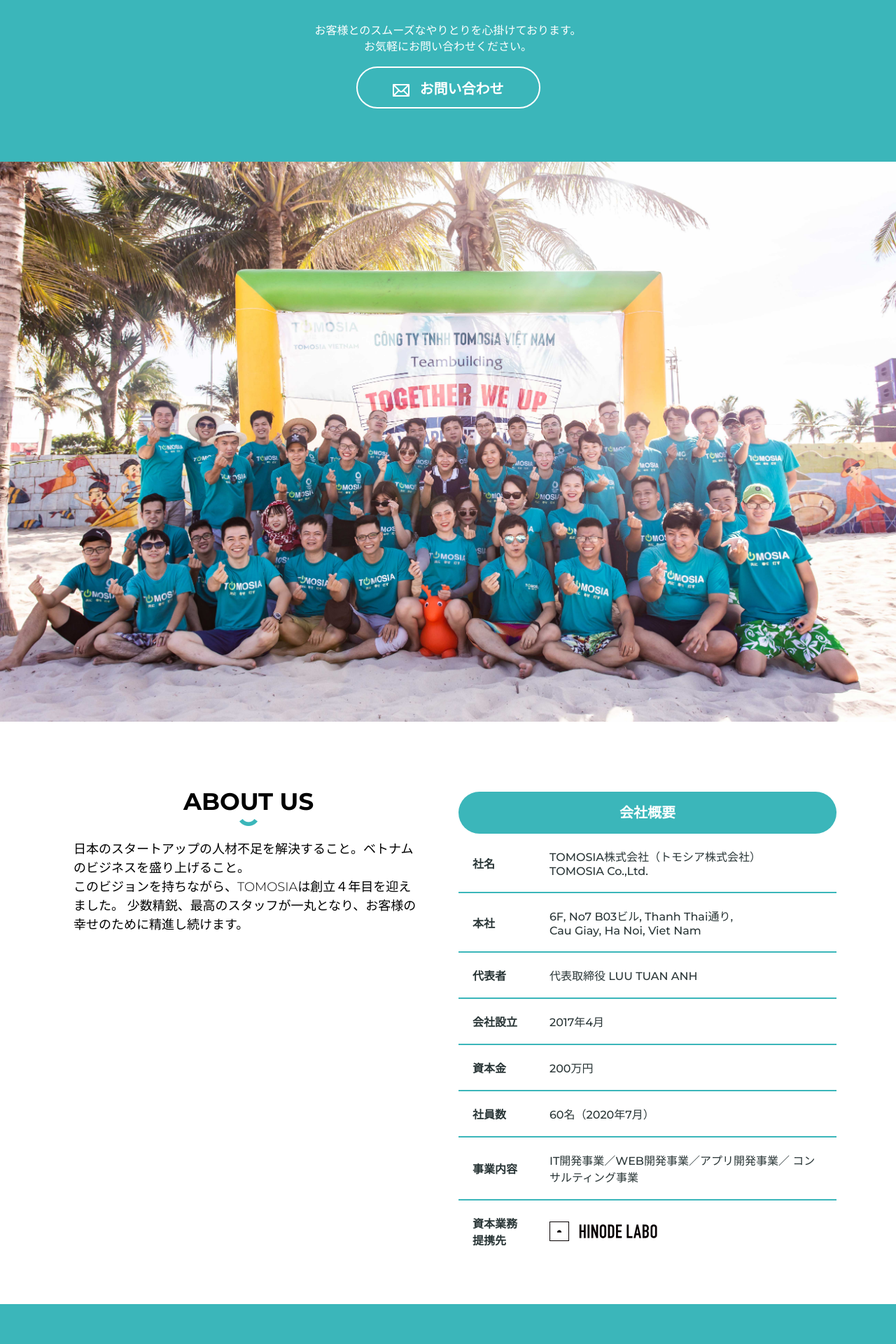
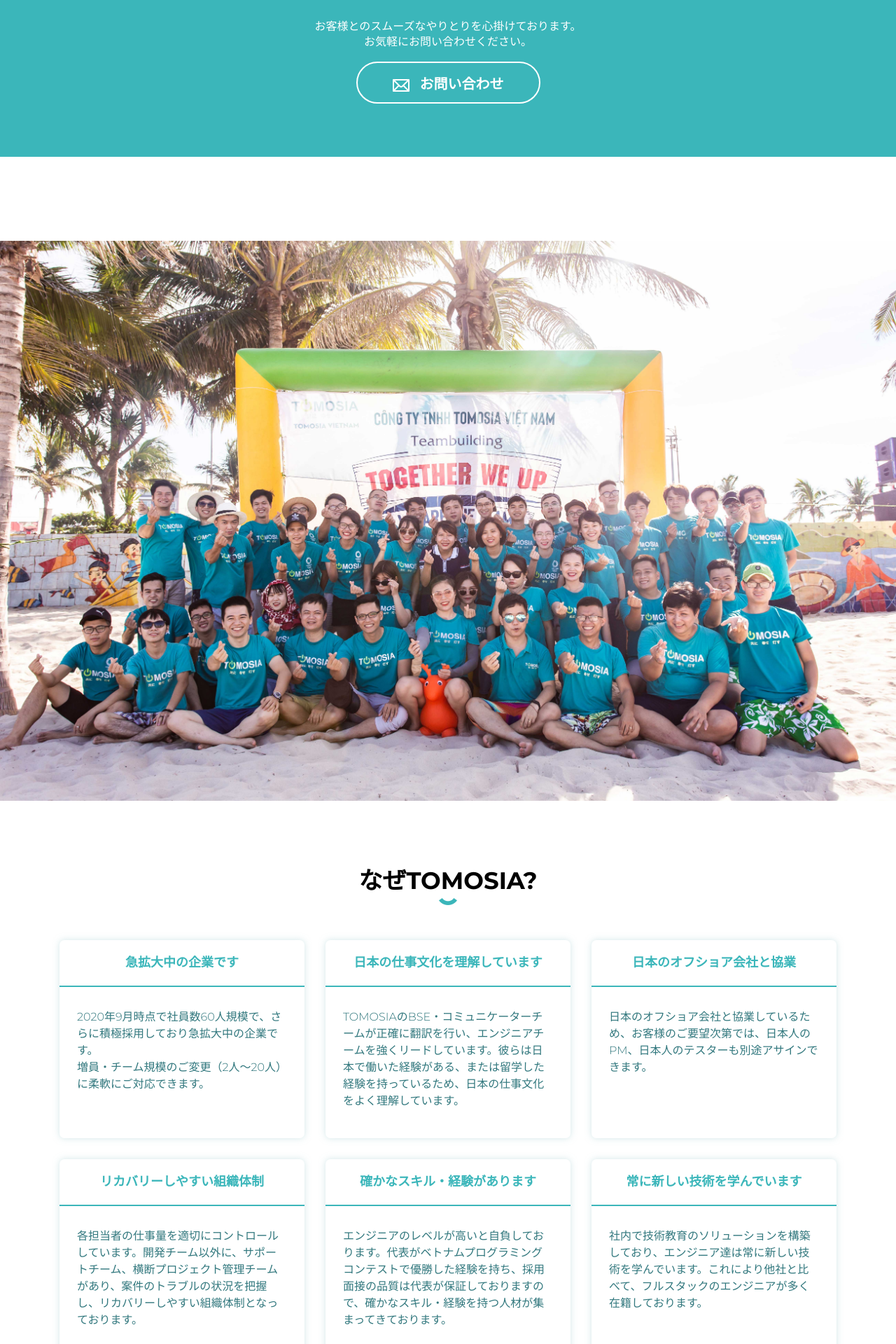
Before and after one commit to TOMOSIA-VIETNAM/Homepage, a PHP site: page /index.html in a window 1280 px wide. Shown: the part 3160-5080 px from the top of the page at 70% size. Run offline with PHP 8.4, Linux system fonts and the light colour scheme.

Commit message:
update design

```diff
--- a/css/main.css
+++ b/css/main.css
@@ -299,6 +299,7 @@
 .mb-4 { margin-bottom: 40px; }
 .mt-6 { margin-top: 60px; }
 .mb-6 { margin-bottom: 60px; }
+.p-0 { padding: 0; }
 
 .text-small { font-size: 14px; }
 
@@ -505,8 +506,6 @@
   width: calc(100% - 30px);
   top: -50px;
   background-color: #fff;
-  -webkit-box-shadow: 0px 0px 10px 0px rgba(168, 207, 212, 0.5);
-  -moz-box-shadow: 0px 0px 10px 0px rgba(168, 207, 212, 0.5);
   box-shadow: 0px 0px 10px 0px rgba(168, 207, 212, 0.5);
 }
 
@@ -567,18 +566,39 @@
   text-align: center;
 }
 
+.services-list .service-item.white-box {
+  box-shadow: 0px 0px 10px 0px rgba(168, 207, 212, 0.5);
+  margin-bottom: 30px;
+  border-radius: 7px;
+}
+
+.services-list .service-item.white-box h2 {
+  font-size: 18px;
+  line-height: 65px;
+  color: #3bb6ba;
+  border-bottom: 2px solid #3bb6ba;
+  margin: 0;
+}
+
+.services-list .service-item.white-box p {
+  color: #32787e;
+  font-size: 16px;
+  padding: 15px 25px;
+  height: 200px;
+}
+
 .services-list .service-item .image {
   height: 80px;
 }
 
 .services-list .service-item .title {
-  font-size: 17px;
+  font-size: 16px;
   font-weight: 500;
   display: inline-block;
   width: 100%;
-  line-height: 40px;
   border: 2px solid #fff;
   border-radius: 3px;
+  padding: 6px;
 }
 
 .services-list .service-item p {
@@ -620,6 +640,15 @@
 .section.about .section-sub-title {
   text-align: left;
   margin-bottom: 40px;
+}
+.section.about .button.block {
+  display: block;
+  max-width: 650px;
+  margin: 0 auto;
+}
+.table-info {
+  max-width: 650px;
+  margin: 0 auto;
 }
 .table-info tr td:first-child {
   width: 110px;
@@ -685,7 +714,7 @@
 .sample-description { width: 50%; float: left; padding: 0 20px; }
 
 .tech-list { list-style: none; text-align: center; padding: 0; margin: 0; }
-.tech-list .item { display: inline-block; width: 170px; text-align: center; margin-bottom: 20px; white-space: nowrap; }
+.tech-list .item { display: inline-block; width: 170px; text-align: center; margin-bottom: 30px; white-space: nowrap; }
 .tech-list .item img { height: 80px; width: auto; }
 /* ==========================================================================
    CARD
--- a/css/responsive.css
+++ b/css/responsive.css
@@ -1,3 +1,13 @@
+@media (max-width: 1200px) {
+  .services-list .service-item.white-box p {
+    height: 250px;
+  }
+
+  .container.services-list {
+    width: 100%;
+  }
+}
+
 @media (max-width: 1100px) {
   .samples-list,
   .members-list {
@@ -89,6 +99,14 @@
     white-space: pre;
   }
 
+  .services-list .service-item.white-box p {
+    height: auto;
+  }
+
+  .container.services-list {
+    max-width: 750px;
+  }
+
 }
 
 
--- a/index.html
+++ b/index.html
@@ -324,12 +324,78 @@
     </div>
   </div>
 
+  <!-- WHY CHOOSE TOMOSIA -->
+  <div class="section light outline-none">
+
+  </div>
+
   <!-- SECTION ABOUT -->
   <div id="about" class="section light about clearfix outline-none">
     <div class="image"></div>
+
+    <div id="services"></div>
+
+    <h2 class="section-title pt-6">なぜTOMOSIA?</h2>
+
+    <!-- <p class="section-sub-title"></p> -->
+
+    <div class="section-content mt-6">
+      <div class="container services-list">
+        <div class="col-md-4">
+          <div class=" service-item white-box">
+            <h2>急拡大中の企業です</h2>
+            <p>
+              2020年9月時点で社員数60人規模で、さらに積極採用しており急拡大中の企業です。 <br>
+              増員・チーム規模のご変更（2人〜20人）に柔軟にご対応できます。
+            </p>
+          </div>
+        </div>
+        <div class="col-md-4">
+          <div class=" service-item white-box">
+            <h2>日本の仕事文化を理解しています</h2>
+            <p>
+              TOMOSIAのBSE・コミュニケーターチームが正確に翻訳を行い、エンジニアチームを強くリードしています。彼らは日本で働いた経験がある、または留学した経験を持っているため、日本の仕事文化をよく理解しています。
+            </p>
+          </div>
+        </div>
+        <div class="col-md-4">
+          <div class=" service-item white-box">
+            <h2>日本のオフショア会社と協業</h2>
+            <p>
+              日本のオフショア会社と協業しているため、お客様のご要望次第では、日本人のPM、日本人のテスターも別途アサインできます。
+            </p>
+          </div>
+        </div>
+        <div class="col-md-4">
+          <div class=" service-item white-box">
+            <h2>リカバリーしやすい組織体制</h2>
+            <p>
+              各担当者の仕事量を適切にコントロールしています。開発チーム以外に、サポートチーム、横断プロジェクト管理チームがあり、案件のトラブルの状況を把握し、リカバリーしやすい組織体制となっております。
+            </p>
+          </div>
+        </div>
+        <div class="col-md-4">
+          <div class=" service-item white-box">
+            <h2>確かなスキル・経験があります</h2>
+            <p>
+              エンジニアのレベルが高いと自負しております。代表がベトナムプログラミングコンテストで優勝した経験を持ち、採用面接の品質は代表が保証しておりますので、確かなスキル・経験を持つ人材が集まってきております。
+            </p>
+          </div>
+        </div>
+        <div class="col-md-4">
+          <div class=" service-item white-box">
+            <h2>常に新しい技術を学んでいます</h2>
+            <p>
+              社内で技術教育のソリューションを構築しており、エンジニア達は常に新しい技術を学んでいます。これにより他社と比べて、フルスタックのエンジニアが多く在籍しております。
+            </p>
+          </div>
+        </div>
+      </div>
+    </div>
+
     <div class="content pt-6 pb-6">
       <div class="container">
-        <div class="col-md-6">
+        <div class="col-md-12">
           <h2 class="section-title">ABOUT US</h2>
           <p class="section-sub-title">
             日本のスタートアップの人材不足を解決すること。ベトナムのビジネスを盛り上げること。<br>
@@ -337,21 +403,21 @@
             少数精鋭、最高のスタッフが一丸となり、お客様の幸せのために精進し続けます。
           </p>
         </div>
-        <div class="col-md-6">
+        <div class="col-md-12">
           <a href="" class="mt-4 button green rounded block">会社概要</a>
           <table class="table table-info">
             <tr>
               <td>社名</td>
               <td>
-                TOMOSIA株式会社（トモシア株式会社）<br>
-                TOMOSIA Co.,Ltd.
+                TOMOSIA VIET NAM株式会社 (トモシアベトナム株式会社）.<br>
+                TOMOSIA VIET NAM Co., Ltd.
               </td>
             </tr>
             <tr>
               <td>本社</td>
               <td>
-                6F, No7 B03ビル, Thanh Thai通り,<br>
-                Cau Giay, Ha Noi, Viet Nam
+                5F, Bach Anh building, No 52, Chua Ha Street, Cau Giay, Ha Noi.<br>
+                4F, IoT Space building, No 63, Phan Dang Luu Street, Hai Chau, Da Nang.
               </td>
             </tr>
             <tr>
@@ -362,11 +428,11 @@
             </tr>
             <tr>
               <td>会社設立</td>
-              <td>2017年4月</td>
+              <td>04/01/2017</td>
             </tr>
             <tr>
               <td>資本金</td>
-              <td>200万円</td>
+              <td>2,000万円</td>
             </tr>
             <tr>
               <td>社員数</td>
@@ -386,39 +452,6 @@
               </td>
             </tr>
           </table>
-        </div>
-      </div>
-    </div>
-  </div>
-
-  <!-- WHY CHOOSE TOMOSIA -->
-  <div class="section green outline-none">
-    <div id="services"></div>
-    <h2 class="section-title">なぜTOMOSIA?</h2>
-    <!-- <p class="section-sub-title"></p> -->
-    <div class="section-content mt-6">
-      <div class="container services-list">
-        <div class="col-md-3 service-item">
-          <p>
-            2020年9月時点で社員数60人規模で、さらに積極採用しており急拡大中の企業です。
-            増員・チーム規模のご変更（2人〜20人）に柔軟にご対応できます。
-          </p>
-        </div>
-        <div class="col-md-3 service-item">
-          <p>
-            TOMOSIAのBSE・コミュニケーターチームが正確に翻訳を行い、エンジニアチームを強くリードしています。彼らは日本で働いた経験がある、または留学した経験を持っているため、日本の仕事文化をよく理解しています。
-          </p>
-        </div>
-        <div class="col-md-3 service-item">
-          <p>
-            Amazon、BUYMA、Yahooなどからデータを収集したり、在庫追跡や出品など、デジタル処理が可能な業務を効率化いたします。
-          </p>
-        </div>
-        <div class="col-md-3 service-item">
-          <p>
-            LINE、Facebook MessengerのAPIを利用することで、お客様からの問い合わせ、予約の対応が可能です。
-            ビジネスにおけるチャット機能の活用をご提案いたします。
-          </p>
         </div>
       </div>
     </div>
@@ -552,6 +585,9 @@
 
   <!-- SECTION MAP -->
   <div class="map">
+    <div class="container-fluid">
+      <div class="row">
+        <div class="col-md-6 p-0">
             <iframe src="https://www.google.com/maps/embed?pb=!1m18!1m12!1m3!1d3723.9141679959466!2d105.79315451542614!3d21.036120085994437!2m3!1f0!2f0!3f0!3m2!1i1024!2i768!4f13.1!3m3!1m2!1s0x3135ab380b1ac973%3A0xb61feb1092674359!2zNTIgQ2jDuWEgSMOgLCBRdWFuIEhvYSwgQ-G6p3UgR2nhuqV5LCBIw6AgTuG7mWksIFZp4buHdCBOYW0!5e0!3m2!1svi!2s!4v1596339987154!5m2!1svi!2s"
                     width="100%"
                     height="450"
@@ -560,6 +596,19 @@
                     allowfullscreen=""
                     aria-hidden="false"
                     tabindex="0"></iframe>
+          </div>
+          <div class="col-md-6 p-0">
+            <iframe src="https://www.google.com/maps/embed?pb=!1m18!1m12!1m3!1d3834.5601838096277!2d108.2159399150886!3d16.03639484457608!2m3!1f0!2f0!3f0!3m2!1i1024!2i768!4f13.1!3m3!1m2!1s0x314219b26b9ecfbb%3A0x2175e0901011b0c6!2sIoT%20Space!5e0!3m2!1svi!2sus!4v1600917582624!5m2!1svi!2sus"
+                    width="100%"
+                    height="450"
+                    frameborder="0"
+                    style="border:0;"
+                    allowfullscreen=""
+                    aria-hidden="false"
+                    tabindex="0"></iframe>
+          </div>
+      </div>
+    </div>
   </div>
 
   <!-- SECTION CONTACT -->
```
Lines whose indentation alone changed are shown as unchanged.
